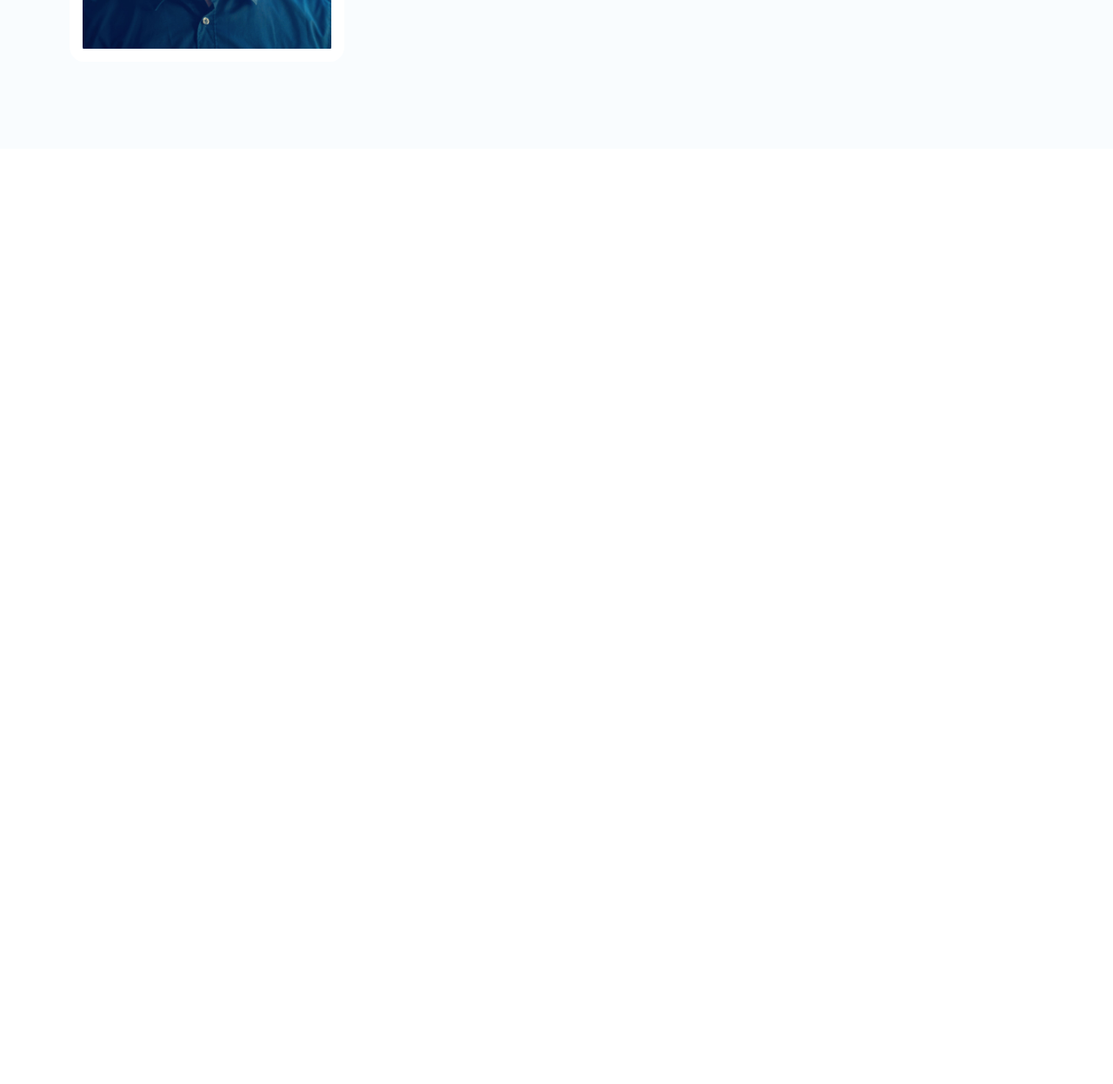
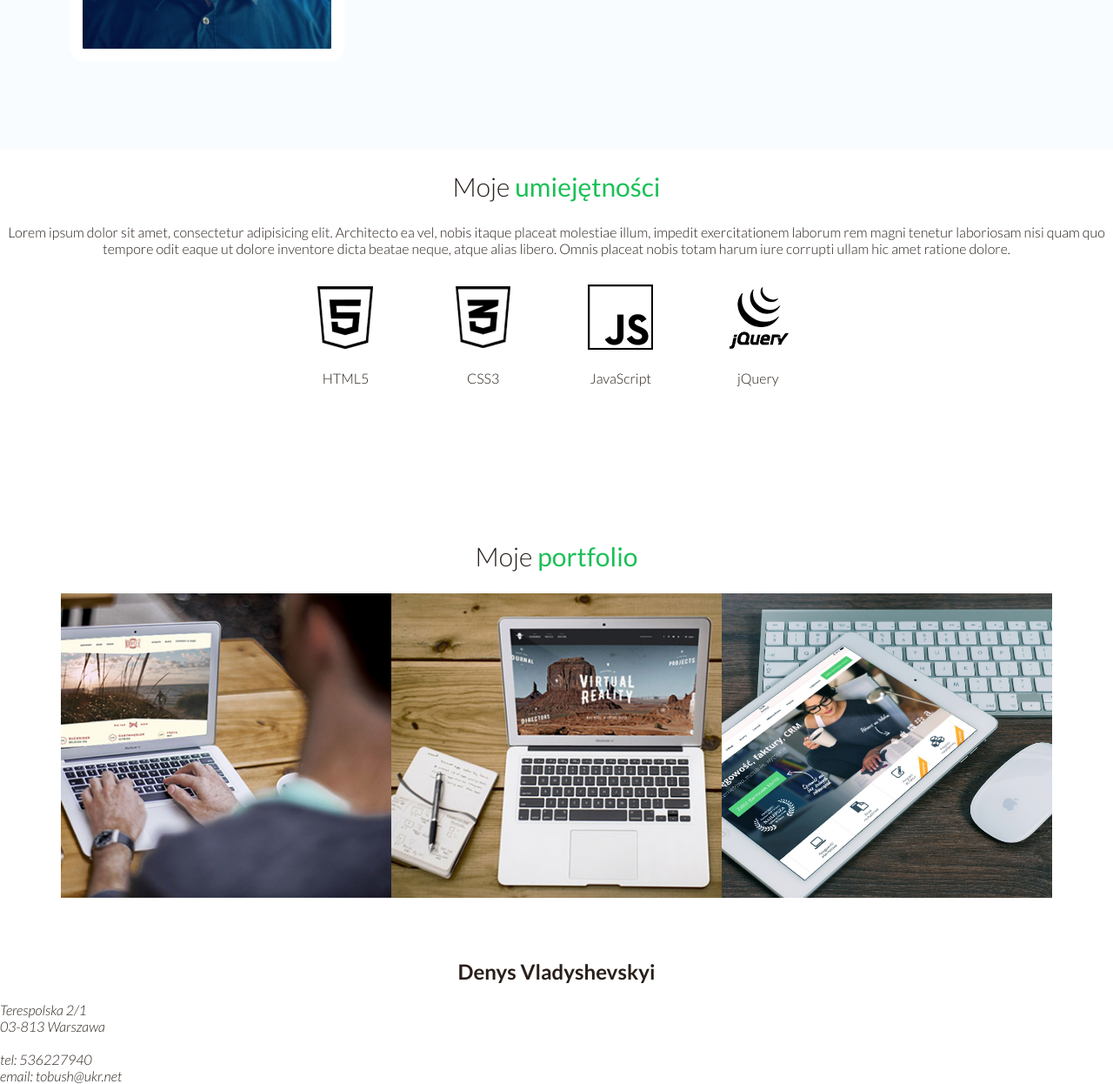
Before and after one commit to tobush/portfolio-dv, a plain HTML site: page index.html in a window 1280 px wide. Shown: the part 1072-2318 px from the top of the page at 87% size. Before the commit the page ends 1243 px from the top, so only its background shows below. Drawn offline with Linux system fonts and the light colour scheme.

Commit message:
some additional things

```diff
--- a/css/style.css
+++ b/css/style.css
@@ -118,3 +118,113 @@ h1, h2 {
     text-align: justify;
     align-content: center;
 }
+
+#skills {
+    position: relative;
+    height: 400px;
+}
+
+#skills h2 {
+    font-size: 30px;
+    font-weight: 300;
+}
+
+#skills h2,
+#skills p {
+    text-align: center;
+}
+
+#skills span {
+    color: #1ac056;
+    font-weight: 500;
+}
+
+#skills-icons {
+    position: absolute;
+    left: 25%;
+    right: 25%;
+}
+
+#skills-icons figure {
+    display: inline-block;
+
+}
+
+figure figcaption {
+    text-align: center;
+    padding-top: 20px;
+}
+
+#portfolio {
+    position: relative;
+    padding-bottom: 50px;
+}
+
+#portfolio > h2 {
+    font-size: 30px;
+    font-weight: 300;
+}
+
+#portfolio span {
+    color: #1ac056;
+    font-weight: 500;
+}
+
+.portfolio-items {
+    text-align: center;
+    font-size: 0;
+    width: 95%;
+    padding-left: 5%;
+}
+
+.portfolio-item {
+    height: 350px;
+    background-repeat: no-repeat;
+    background-position: center;
+    background-size: cover;
+    display: inline-block;
+    position: relative;
+    width: 33%;
+}
+
+#portfolio-item-1 {
+    background-image: url(../img/portfolio1.jpg);
+}
+
+#portfolio-item-2 {
+    background-image: url(../img/portfolio2.jpg);
+}
+
+#portfolio-item-3 {
+    background-image: url(../img/portfolio3.jpg);
+}
+
+.item-mask {
+    background: rgba(42, 61, 79, 0.8);
+    height: 100%;
+    width: 100%;
+    opacity: 0;
+    position: absolute;
+    font-size: initial;
+}
+
+.item-mask:hover {
+    opacity: 1;
+    transition: all 0.3s ease-in-out;
+}
+
+.item-content {
+    border: 1px solid #fff;
+    margin: 10px;
+    height: 330px;
+    position: relative;
+}
+
+.item-content-inner {
+    top: 50%;
+    transform: translateY(-50%);
+    padding: 5px;
+    left: 0;
+    right: 0;
+    color: #fff;
+}
--- a/index.html
+++ b/index.html
@@ -39,5 +39,71 @@
             <p>Nemo nulla soluta eum officia tempora doloribus fugit unde atque necessitatibus ab repellat eveniet dolores, illum molestias perferendis ipsa ea provident, iusto architecto dolore iure possimus iste! Laudantium, repellendus pariatur a quasi, deserunt molestiae, natus fugiat quaerat magni aliquid fuga illum porro numquam quae doloribus repellat aspernatur, error nobis quis ullam dicta facere ipsam. Alias, quos eligendi! Cupiditate consequatur, nisi?</p>
         </article>
     </section>
+    <!-- Section "Skills" -->
+    <section id="skills">
+        <h2>Moje <span>umiejętności</span></h2>
+        <p>Lorem ipsum dolor sit amet, consectetur adipisicing elit. Architecto ea vel, nobis itaque placeat molestiae illum, impedit exercitationem laborum rem magni tenetur laboriosam nisi quam quo tempore odit eaque ut dolore inventore dicta beatae neque, atque alias libero. Omnis placeat nobis totam harum iure corrupti ullam hic amet ratione dolore.</p>
+        <div id="skills-icons">
+            <figure>
+                <img src="icons/html5.png" alt="HTML5">
+                <figcaption>HTML5</figcaption>
+            </figure>
+            <figure>
+                <img src="icons/css3.png" alt="CSS3">
+                <figcaption>CSS3</figcaption>
+            </figure>
+            <figure>
+                <img src="icons/js.png" alt="JavaScript">
+                <figcaption>JavaScript</figcaption>
+            </figure>
+            <figure>
+                <img src="icons/jquery.png" alt="jQuery">
+                <figcaption>jQuery</figcaption>
+            </figure>
+        </div>
+    </section>
+    <!-- Section "Portfolio" -->
+    <section id="portfolio">
+        <h2>Moje <span>portfolio</span></h2>
+        <div class="portfolio-items">
+            <div class="portfolio-item" id="portfolio-item-1">
+              <div class="item-mask">
+
+              </div>
+            </div>
+            <div class="portfolio-item" id="portfolio-item-2">
+               <div class="item-mask">
+                <div class="item-content">
+                    <dev class="item-content-inner">
+                        <h3>Project</h3>
+                        <p>Lorem ipsum dolor sit amet, consectetur adipisicing elit. Nam deleniti sequi enim quia doloremque ipsum suscipit quisquam dolorum, eius quibusdam.</p>
+                        <h4>Wykorzystane technologie</h4>
+                        <p>HTML5, CSS3, RWD, Bootstrap. JavaScript, jQuery</p>
+                    </dev>
+                </div>
+              </div>
+            </div>
+            <div class="portfolio-item" id="portfolio-item-3">
+               <div class="item-mask">
+
+              </div>
+            </div>
+        </div>
+    </section>
+    <!-- Contact form -->
+    <section id="contact">
+        <div class="contact-data">
+            <h2>
+                Denys <span>Vladyshevskyi</span>
+            </h2>
+            <address>
+                Terespolska 2/1 <br />
+                03-813 Warszawa <br /><br />
+                tel: 536227940 <br />
+                email: tobush@ukr.net<br />
+            </address>
+        </div>
+        <div class="contact-form"></div>
+    </section>
 </body>
 </html>
```
